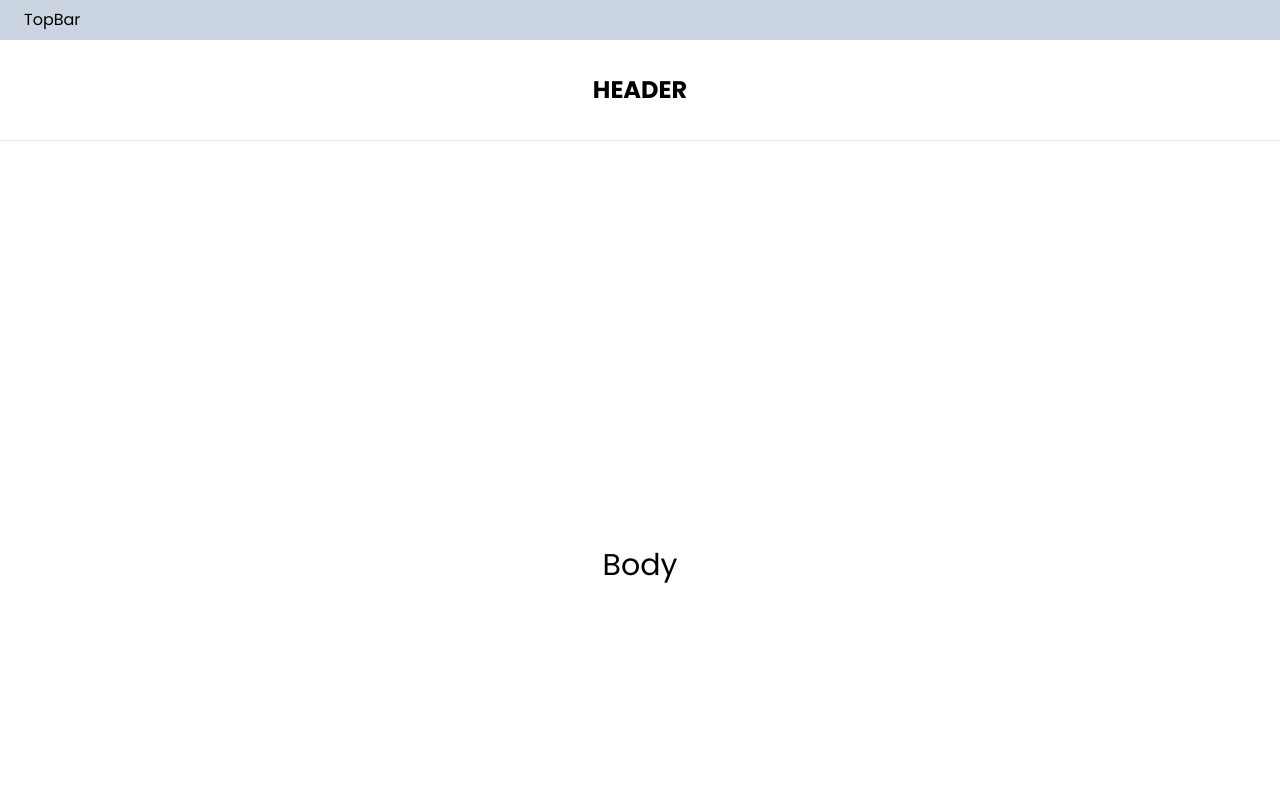
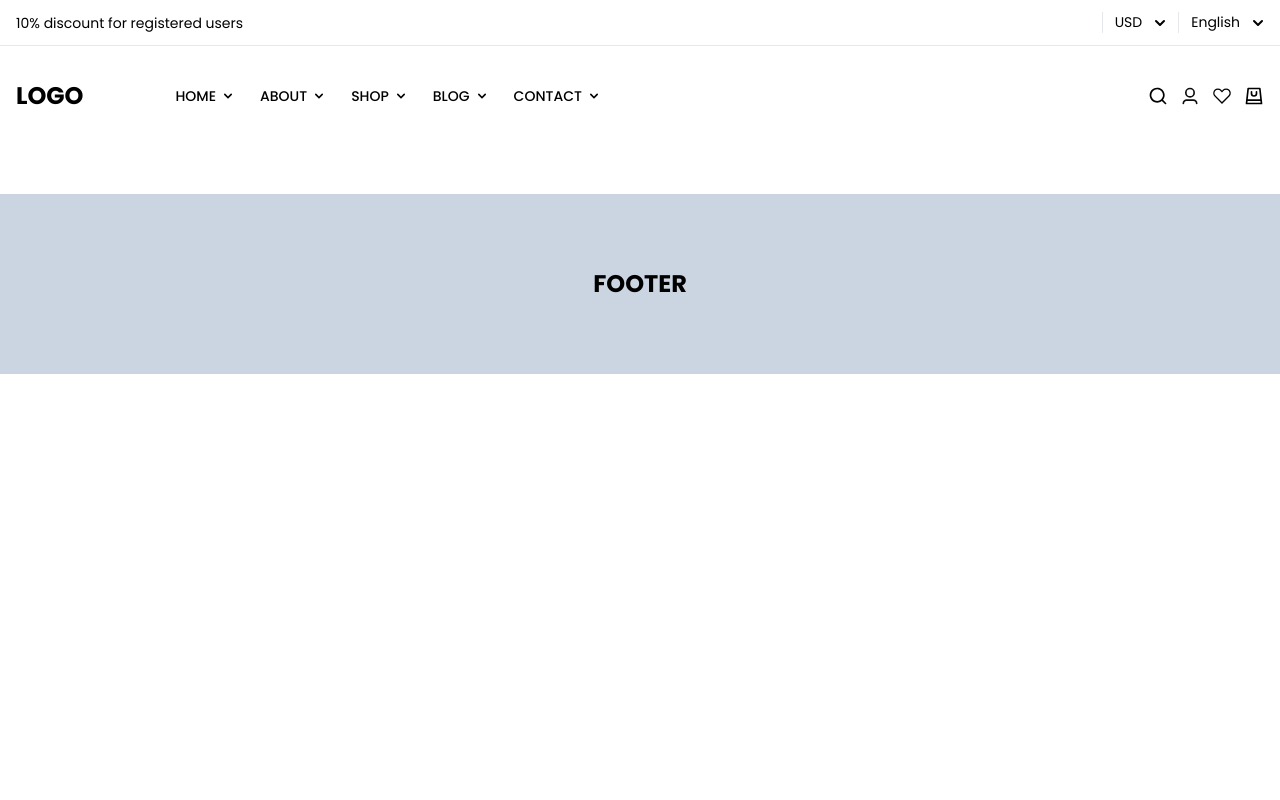
Before and after one commit to yourCode-jd/02, a Next.js app in the folder furniture/: page / in a window 1280 px wide. Shown: the top 800 px of the page. Built offline with nearby package versions, Linux system fonts and the light colour scheme.

Commit message:
topbar and header design

```diff
--- a/furniture/src/app/globals.css
+++ b/furniture/src/app/globals.css
@@ -11,7 +11,7 @@ body {
 @layer utilities {
   .container_large {
     /* @apply 2xl:max-w-[1632px] xl:max-w-[1112px] lg:max-w-[956px] md:max-w-[700px] mx-auto px-4; */
-    @apply 2xl:max-w-[1632px] xl:max-w-full mx-auto px-4;
+    @apply 2xl:max-w-[1850px] xl:max-w-full mx-auto px-4;
   }
 
   .container {
--- a/furniture/src/app/layout.tsx
+++ b/furniture/src/app/layout.tsx
@@ -12,7 +12,7 @@ const poppins = Poppins({
 })
 
 export const metadata = {
-  title: 'Create Next App',
+  title: 'Furniture',
   description: 'Generated by create next app',
 }
 
--- a/furniture/src/components/Hero/Hero.tsx
+++ b/furniture/src/components/Hero/Hero.tsx
@@ -4,7 +4,9 @@ function Hero() {
     return (
         <div className="py-6 ">
             <div className="container_large">
-                <div className="text-black text-3xl flex items-center justify-center h-screen h-lvh">Body</div>
+                <div className="text-black text-3xl flex items-center justify-center">
+                    <img src="" alt="" />
+                </div>
             </div>
         </div>
     )
--- /dev/null
+++ b/furniture/src/components/Icons/Icons.tsx
@@ -0,0 +1,40 @@
+const downArrow = (
+    <svg
+        className="-mr-1 ml-1 h-4 w-4"
+        xmlns="http://www.w3.org/2000/svg"
+        viewBox="0 0 20 20"
+        fill="currentColor"
+        aria-hidden="true"
+    >
+        <path
+            fillRule="evenodd"
+            d="M5.293 7.293a1 1 0 011.414 0L10 10.586l3.293-3.293a1 1 0 111.414 1.414l-4 4a1 1 0 01-1.414 0l-4-4a1 1 0 010-1.414z"
+            clipRule="evenodd"
+        ></path>
+    </svg>
+);
+
+const searchIcon = (
+    <svg width="20" height="20" viewBox="0 0 24 24" xmlns="http://www.w3.org/2000/svg"><path d="M21.71 20.29 18 16.61A9 9 0 1 0 16.61 18l3.68 3.68a1 1 0 0 0 1.42 0 1 1 0 0 0 0-1.39M11 18a7 7 0 1 1 7-7 7 7 0 0 1-7 7" /></svg>
+)
+
+const login = (
+    <svg width="20" height="20" viewBox="0 0 24 24" fill="none" xmlns="http://www.w3.org/2000/svg"><path d="M12 4a4 4 0 1 0 0 8 4 4 0 0 0 0-8M6 8a6 6 0 1 1 12 0A6 6 0 0 1 6 8m2 10a3 3 0 0 0-3 3 1 1 0 1 1-2 0 5 5 0 0 1 5-5h8a5 5 0 0 1 5 5 1 1 0 1 1-2 0 3 3 0 0 0-3-3z" fill="#0D0D0D" /></svg>
+)
+
+const wishlist = (
+    <svg width="20" height="20" viewBox="0 0 16 16" xmlns="http://www.w3.org/2000/svg"><path d="M14.88 4.78a3.5 3.5 0 0 0-.37-.9 3.2 3.2 0 0 0-.6-.79 3.8 3.8 0 0 0-1.21-.81 3.74 3.74 0 0 0-2.84 0 4 4 0 0 0-1.16.75l-.05.06-.65.65-.65-.65-.05-.06a4 4 0 0 0-1.16-.75 3.74 3.74 0 0 0-2.84 0 3.8 3.8 0 0 0-1.21.81 3.55 3.55 0 0 0-.97 1.69 3.8 3.8 0 0 0-.12 1c0 .317.04.633.12.94a4 4 0 0 0 .36.89 3.8 3.8 0 0 0 .61.79L8 14.31l5.91-5.91c.237-.233.44-.5.6-.79A3.6 3.6 0 0 0 15 5.78a3.8 3.8 0 0 0-.12-1m-1 1.63a2.7 2.7 0 0 1-.69 1.21l-5.21 5.2-5.21-5.2a3 3 0 0 1-.44-.57 3 3 0 0 1-.27-.65 3.3 3.3 0 0 1-.08-.69A3.4 3.4 0 0 1 2.06 5a2.8 2.8 0 0 1 .27-.65q.181-.315.44-.57a2.9 2.9 0 0 1 .89-.6 2.8 2.8 0 0 1 2.08 0c.33.137.628.338.88.59l1.36 1.37 1.36-1.37a2.7 2.7 0 0 1 .88-.59 2.8 2.8 0 0 1 2.08 0c.331.143.633.347.89.6.174.165.32.357.43.57a2.7 2.7 0 0 1 .35 1.34 2.6 2.6 0 0 1-.06.72z" /></svg>
+)
+
+const cart = (
+    <svg width="20" height="20" viewBox="0 0 24 24" xmlns="http://www.w3.org/2000/svg"><path d="M3 22h18a1 1 0 0 0 .994-1.11l-2-18A1 1 0 0 0 19 2H5a1 1 0 0 0-.994.89l-1.556 14-.444 4A1 1 0 0 0 3 22M5.9 4h12.2l1.334 12H4.562ZM4.34 18h15.32l.223 2H4.117ZM16 7v2a4 4 0 0 1-8 0V7a1 1 0 0 1 2 0v2a2 2 0 0 0 4 0V7a1 1 0 0 1 2 0" /></svg>
+)
+
+
+export {
+    downArrow,
+    searchIcon,
+    login,
+    wishlist,
+    cart
+};
--- a/furniture/src/components/Icons/index.ts
+++ /dev/null
@@ -1,9 +0,0 @@
-// navigation
-
-export const navLinks = [
-    { href: "/", key: "home",    label: "home", },
-    { href: "/", key: "about",   label: "about", },
-    { href: "/", key: "shop",    label: "shop", },
-    { href: "/", key: "blog",    label: "blog", },
-    { href: "/", key: "contact", label: "contact", },
-]
--- /dev/null
+++ b/furniture/src/components/dropdown/Dropdown.tsx
@@ -0,0 +1,68 @@
+"use client"
+import React, { use, useState } from "react";
+const Dropdown = (props) => {
+  const [isOpen, setIsOpen] = useState(false);
+
+  const toggleDropdown = () => setIsOpen(!isOpen);
+
+  return (
+    <div className="relative inline-block text-left">
+      {/* Dropdown Button */}
+      <button
+        onClick={toggleDropdown}
+        className="inline-flex text-sm justify-center items-center w-full leading-normal border-l border-gray-200 pl-3 text-black"
+      >{props.title}
+
+        <svg
+          className="-mr-1 ml-2 h-5 w-5"
+          xmlns="http://www.w3.org/2000/svg"
+          viewBox="0 0 20 20"
+          fill="currentColor"
+          aria-hidden="true"
+        >
+          <path
+            fillRule="evenodd"
+            d="M5.293 7.293a1 1 0 011.414 0L10 10.586l3.293-3.293a1 1 0 111.414 1.414l-4 4a1 1 0 01-1.414 0l-4-4a1 1 0 010-1.414z"
+            clipRule="evenodd"
+          />
+        </svg>
+      </button>
+
+      {/* Dropdown Menu */}
+      {isOpen && (
+        <div
+          className="absolute right-0 mt-2 w-56 rounded-md shadow-lg bg-white ring-1 ring-black ring-opacity-5 focus:outline-none"
+          role="menu"
+          aria-orientation="vertical"
+          aria-labelledby="menu-button"
+        >
+          <div className="py-1" role="none">
+            <a
+              href="#"
+              className="text-gray-700 block px-4 py-2 text-sm hover:bg-gray-100"
+              role="menuitem"
+            >
+              Profile
+            </a>
+            <a
+              href="#"
+              className="text-gray-700 block px-4 py-2 text-sm hover:bg-gray-100"
+              role="menuitem"
+            >
+              Settings
+            </a>
+            <a
+              href="#"
+              className="text-gray-700 block px-4 py-2 text-sm hover:bg-gray-100"
+              role="menuitem"
+            >
+              Logout
+            </a>
+          </div>
+        </div>
+      )}
+    </div>
+  );
+};
+
+export default Dropdown;
--- a/furniture/src/components/layouts/Header.jsx
+++ b/furniture/src/components/layouts/Header.jsx
@@ -1,11 +1,32 @@
 import React from "react";
+import { navLinks } from "../navLinks";
+import Link from "next/link";
+import { cart, downArrow, login, searchIcon, wishlist } from "../Icons/Icons";
 
 function Header() {
   return (
-    <div className="border-b ">
-      <div className="container_large">
-        <div className="text-black text-center text-2xl uppercase font-bold py-8 leading-normal">
-          header
+    <div className="container_large">
+      <div className="flex justify-between items-center gap-3 py-8">
+        <div className="text-black text-center text-2xl uppercase font-bold leading-normal">
+          LOGO
+        </div>
+        <ul className="ml-20 mr-auto flex items-center gap-7">
+          {navLinks.map((link) => (
+            <Link
+              className=" flex items-center uppercase text-sm font-medium"
+              href={link.href}
+              key={link.key}
+            >
+              {link.label}
+              {downArrow}
+            </Link>
+          ))}
+        </ul>
+        <div className="flex items-center gap-3">
+          {searchIcon}
+          {login}
+          {wishlist}
+          {cart}
         </div>
       </div>
     </div>
--- a/furniture/src/components/layouts/TopBar.jsx
+++ b/furniture/src/components/layouts/TopBar.jsx
@@ -1,10 +1,17 @@
 import React from "react";
+import Dropdown from "../dropdown/Dropdown";
 
 function TopBar() {
   return (
-    <div className="bg-slate-300 p-2">
+    <div className="py-3 border-b">
       <div className="container_large">
-        <div className="text-black">TopBar</div>
+        <div className="flex justify-between items-center text-sm text-black">
+          <div>10% discount for registered users</div>
+          <div className="flex gap-3 items-center">
+            <Dropdown title="USD" />
+            <Dropdown title="English" />
+          </div>
+        </div>
       </div>
     </div>
   );
--- /dev/null
+++ b/furniture/src/components/navLinks/index.ts
@@ -0,0 +1,10 @@
+// navigation
+
+
+export const navLinks = [
+    { href: "/", key: "home",    label: "home" },
+    { href: "/", key: "about",   label: "about" },
+    { href: "/", key: "shop",    label: "shop" },
+    { href: "/", key: "blog",    label: "blog" },
+    { href: "/", key: "contact", label: "contact" },
+]
```
